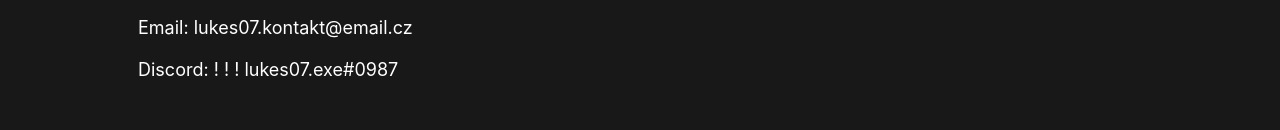
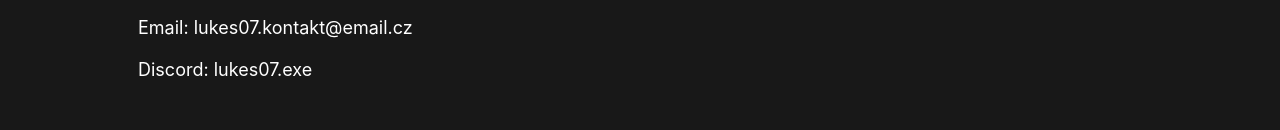
Before and after one commit to lukes07xd/lukes07xd.github.io, a plain HTML site: page index.html in a window 1280 px wide. Shown: the part 2322-2452 px from the top of the page. Drawn offline with Linux system fonts and the light colour scheme; a web font is replaced by a local one.

Commit message:
Update index.html

```diff
--- a/index.html
+++ b/index.html
@@ -140,7 +140,7 @@ YOU CAN FIND M3Y CONTACT AT: https://lukes07xd.github.io
       <p>
         Email: lukes07.kontakt@email.cz
         <br><br>
-        Discord: ! ! ! lukes07.exe#0987
+        Discord: lukes07.exe
       </p>
     </div>
     <br>
```
